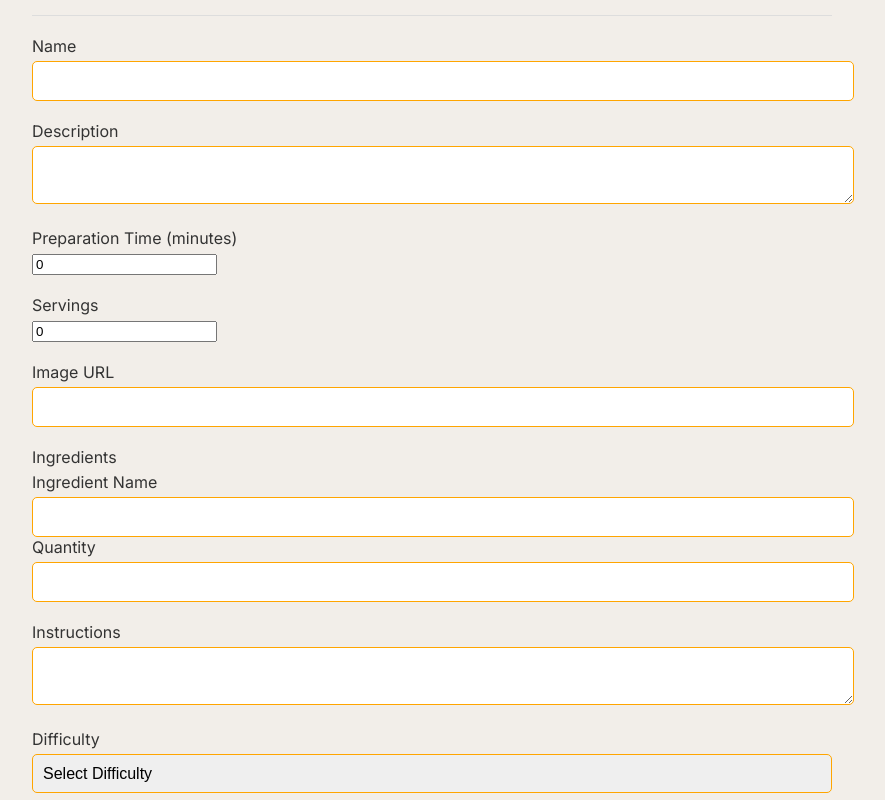
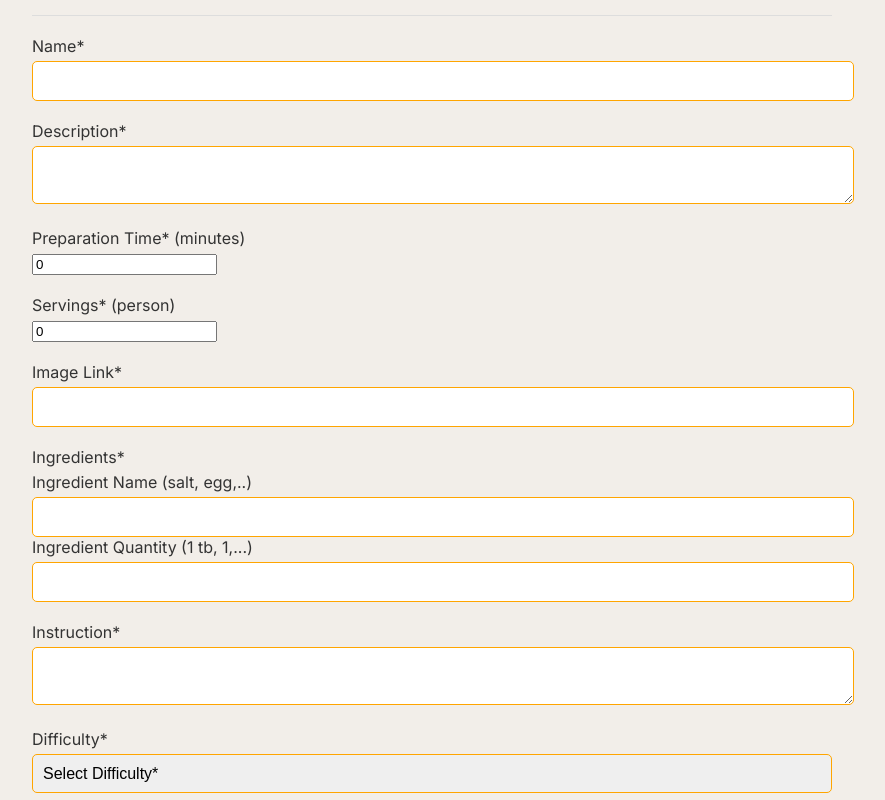
Before and after one commit to Parnian-Zrb/FinalProjectFE, a React (Vite) app: page /recipe-upload in a window 1280 px wide. Shown: the part 180-980 px from the top of the page, without its empty margins (208-1093 px from the left). Built offline with nearby package versions, Linux system fonts and the light colour scheme.

Commit message:
Update ingrident as string

```diff
--- a/src/pages/RecipeUpload.tsx
+++ b/src/pages/RecipeUpload.tsx
@@ -83,7 +83,7 @@ const RecipeUpload: React.FC = () => {
       <Header />
       <form onSubmit={formik.handleSubmit} className="form">
         <div className="form-group">
-          <label htmlFor="name">Name</label>
+          <label htmlFor="name">Name*</label>
           <input
             id="name"
             name="name"
@@ -98,7 +98,7 @@ const RecipeUpload: React.FC = () => {
         </div>
 
         <div className="form-group">
-          <label htmlFor="description">Description</label>
+          <label htmlFor="description">Description*</label>
           <textarea
             id="description"
             name="description"
@@ -112,7 +112,7 @@ const RecipeUpload: React.FC = () => {
         </div>
 
         <div className="form-group">
-          <label htmlFor="preparationTime">Preparation Time (minutes)</label>
+          <label htmlFor="preparationTime">Preparation Time* (minutes)</label>
           <input
             id="preparationTime"
             name="preparationTime"
@@ -127,7 +127,7 @@ const RecipeUpload: React.FC = () => {
         </div>
 
         <div className="form-group">
-          <label htmlFor="servings">Servings</label>
+          <label htmlFor="servings">Servings* (person)</label>
           <input
             id="servings"
             name="servings"
@@ -142,7 +142,7 @@ const RecipeUpload: React.FC = () => {
         </div>
 
         <div className="form-group">
-          <label htmlFor="image">Image URL</label>
+          <label htmlFor="image">Image Link*</label>
           <input
             id="image"
             name="image"
@@ -159,10 +159,10 @@ const RecipeUpload: React.FC = () => {
         </div>
 
         <div className="form-group">
-          <label htmlFor="ingredients">Ingredients</label>
+          <label htmlFor="ingredients">Ingredients*  </label>
           {formik.values.ingredients.map((ingredient, index) => (
             <div key={index} className="form-group">
-              <label htmlFor={`ingredients[${index}].name`}>Ingredient Name</label>
+              <label htmlFor={`ingredients[${index}].name`}>Ingredient Name (salt, egg,..)</label>
               <input
                 type="text"
                 name={`ingredients[${index}].name`}
@@ -170,7 +170,7 @@ const RecipeUpload: React.FC = () => {
                 onChange={formik.handleChange}
                 onBlur={formik.handleBlur}
               />
-              <label htmlFor={`ingredients[${index}].quantity`}>Quantity</label>
+              <label htmlFor={`ingredients[${index}].quantity`}>Ingredient Quantity (1 tb, 1,...)</label>
               <input
                 type="text"
                 name={`ingredients[${index}].quantity`}
@@ -192,7 +192,7 @@ const RecipeUpload: React.FC = () => {
         </div>
 
         <div className="form-group">
-          <label htmlFor="instructions">Instructions</label>
+          <label htmlFor="instructions">Instruction*</label>
           <textarea
             id="instructions"
             name="instructions"
@@ -206,7 +206,7 @@ const RecipeUpload: React.FC = () => {
         </div>
 
         <div className="form-group">
-          <label htmlFor="difficulty">Difficulty</label>
+          <label htmlFor="difficulty">Difficulty*</label>
           <select
             id="difficulty"
             name="difficulty"
@@ -214,7 +214,7 @@ const RecipeUpload: React.FC = () => {
             onBlur={formik.handleBlur}
             value={formik.values.difficulty}
           >
-            <option value="">Select Difficulty</option>
+            <option value="">Select Difficulty*</option>
             <option value="easy">Easy</option>
             <option value="medium">Medium</option>
             <option value="difficult">Difficult</option>
@@ -225,7 +225,7 @@ const RecipeUpload: React.FC = () => {
         </div>
 
         <div className="form-group">
-          <label htmlFor="category">Category</label>
+          <label htmlFor="category">Category*</label>
           <select
             id="category"
             name="category"
```
